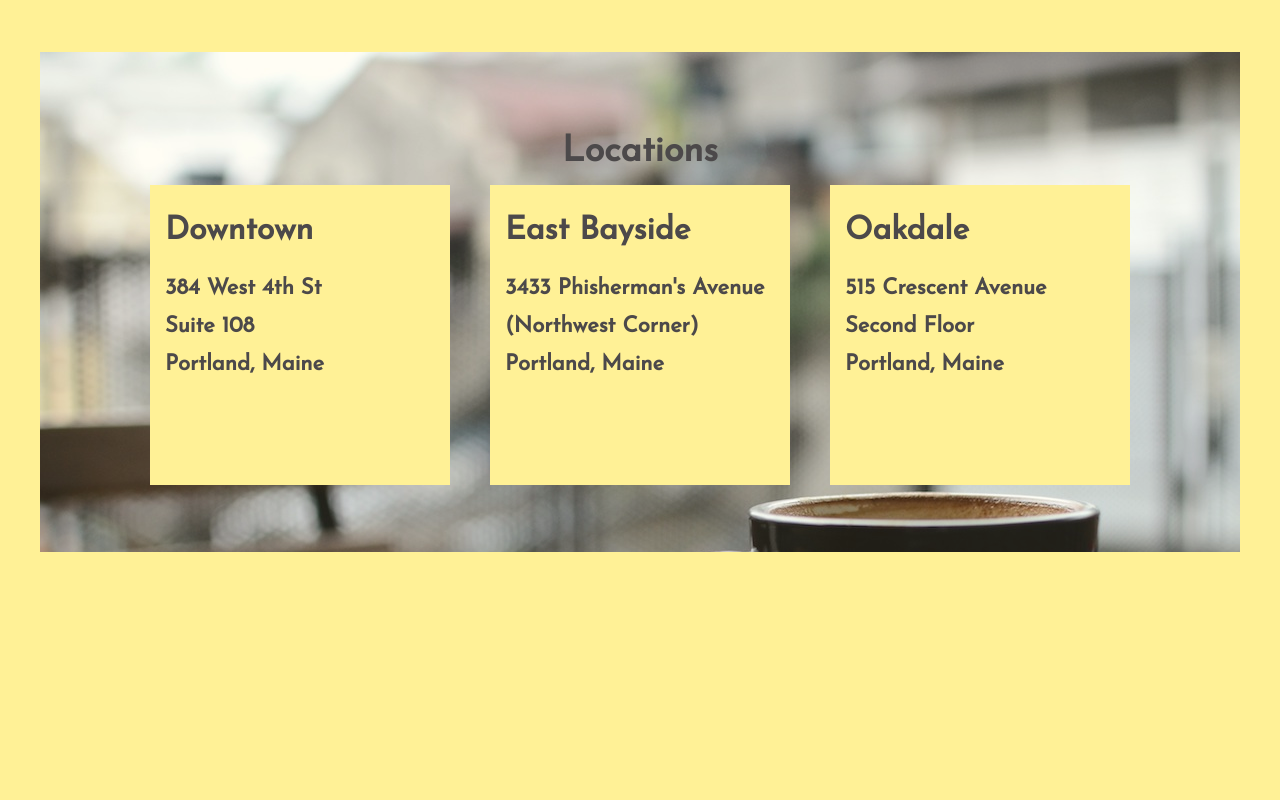
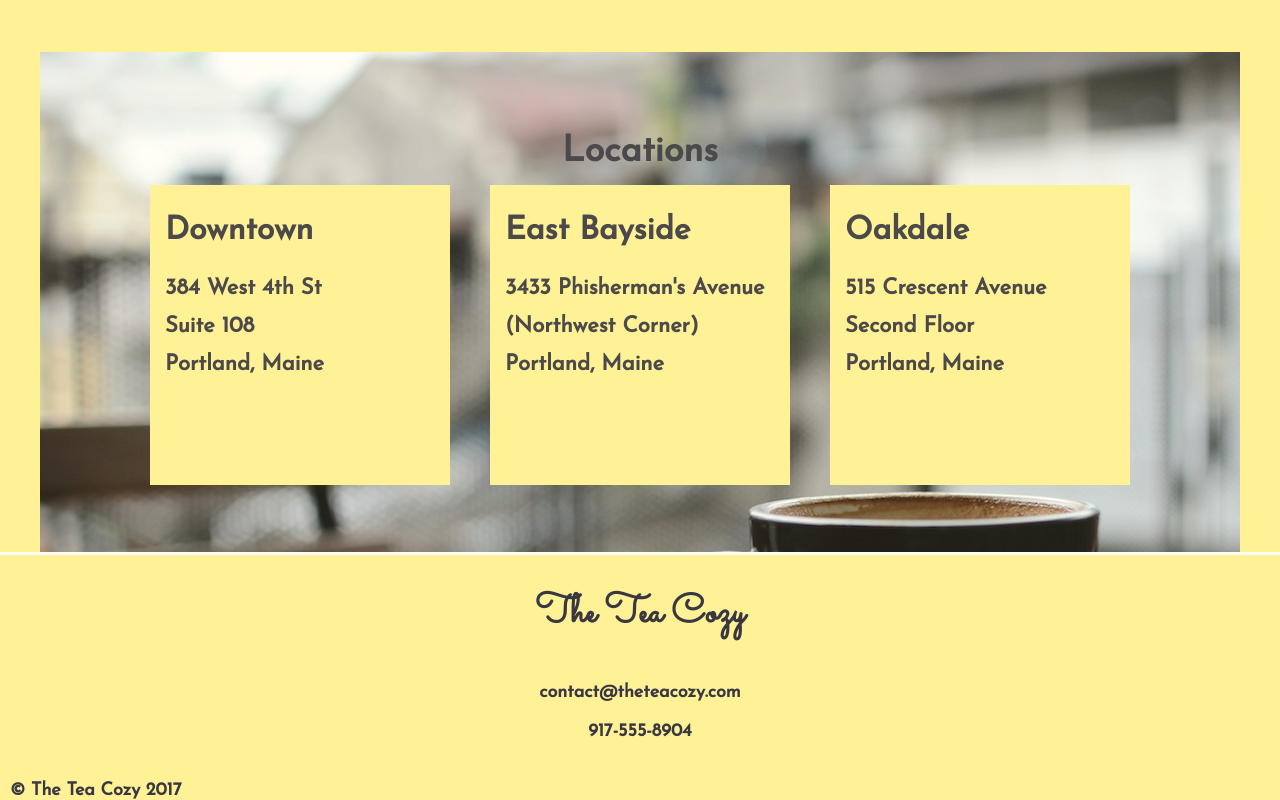
Before and after one commit to alanmdsan/tea-cozy, a plain HTML site: page index.html in a window 1280 px wide. Shown: the part 1525-2325 px from the top of the page. Before the commit the page ends 2077 px from the top, so only its background shows below. Drawn offline with Linux system fonts and the light colour scheme.

Commit message:
Set footer and finish the version

```diff
--- a/index.html
+++ b/index.html
@@ -85,5 +85,12 @@
         </div>
       </div>
     </div>
+
+    <footer>
+      <h2>The Tea Cozy</h2>
+      <h5>contact@theteacozy.com</h5>
+      <h5>917-555-8904</h5>
+      <h5 class="copyright">&copy; The Tea Cozy 2017</h5>
+    </footer>
   </body>
 </html>
--- a/resources/css/style.css
+++ b/resources/css/style.css
@@ -47,6 +47,34 @@ nav span a {
   text-decoration: none;
   margin: 0 5px;
   color: #393742;
+}
+
+footer {
+  position: relative;
+  top: 100px;
+  height: 200px;
+  display: flex;
+  flex-direction: column;
+  align-items: center;
+  background-color: #FFF196;
+  border-top: 3px solid #FCFDFB;
+  font-family: 'Josefin Sans', sans-serif;
+}
+
+footer h2 {
+  font-family: 'Sacramento', cursive;
+  font-size: 40px;
+  margin: 30px;
+}
+
+footer h5 {
+  font-size: 18px;
+  margin: 10px;
+}
+
+footer h5.copyright {
+  align-self: flex-start;
+  margin-top: 30px;
 }
 
 .logo {
```
